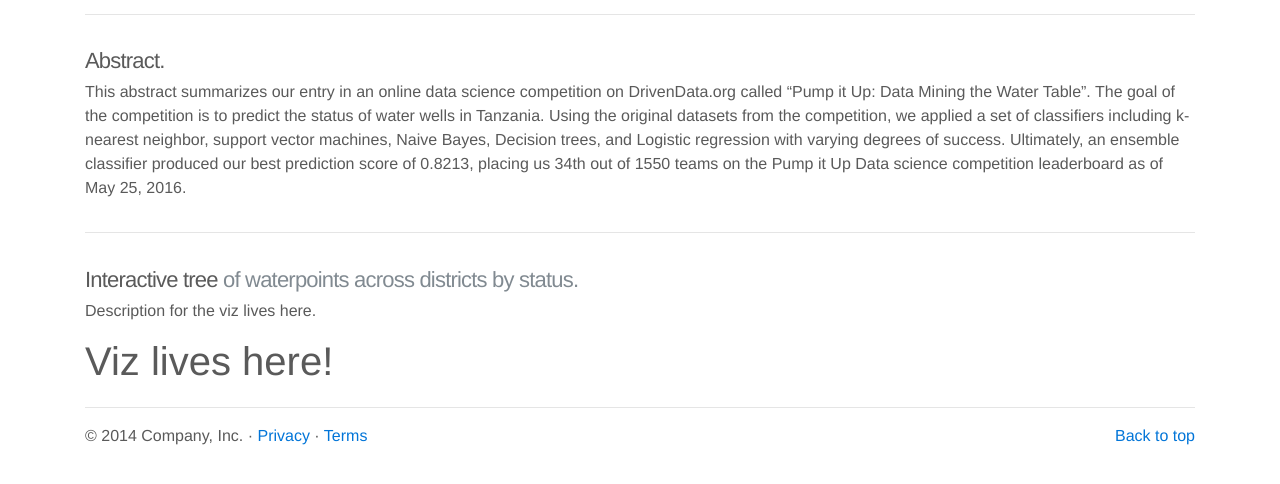
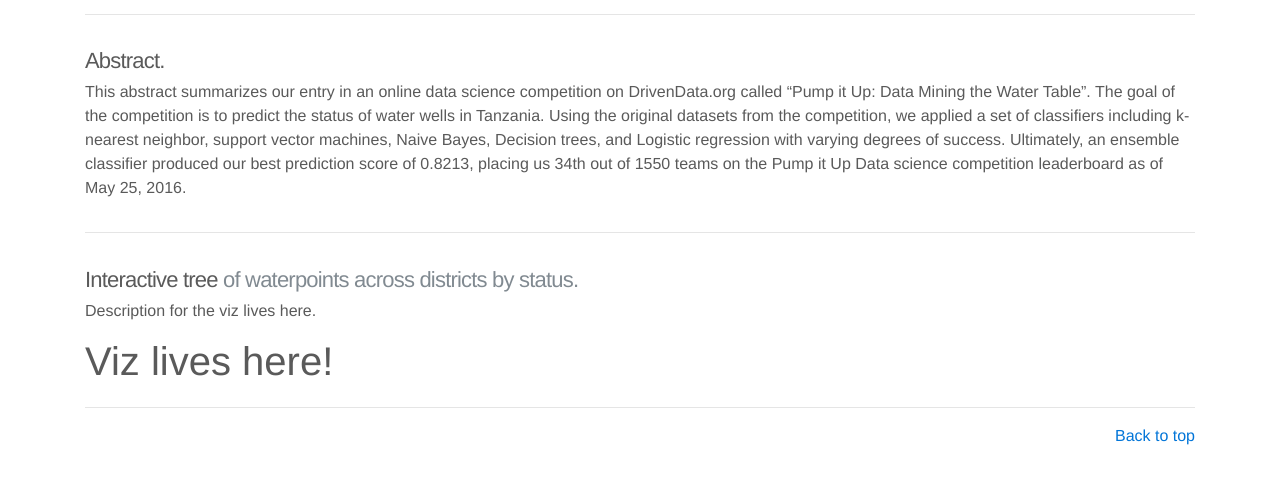
Before and after one commit to Ashwin1991/Ashwin1991.github.io, a plain HTML site: page index.html in a window 1280 px wide. Shown: the part 1007-1491 px from the top of the page. Drawn offline with nearby package versions, Linux system fonts and the light colour scheme.

Commit message:
some html changes

```diff
--- a/index.html
+++ b/index.html
@@ -159,7 +159,7 @@
       <!-- FOOTER -->
       <footer>
         <p class="pull-xs-right"><a href="#">Back to top</a></p>
-        <p>&copy; 2014 Company, Inc. &middot; <a href="#">Privacy</a> &middot; <a href="#">Terms</a></p>
+        <!--<p>&copy; 2014 Company, Inc. &middot; <a href="#">Privacy</a> &middot; <a href="#">Terms</a></p>-->
       </footer>
 
     </div><!-- /.container -->
```
